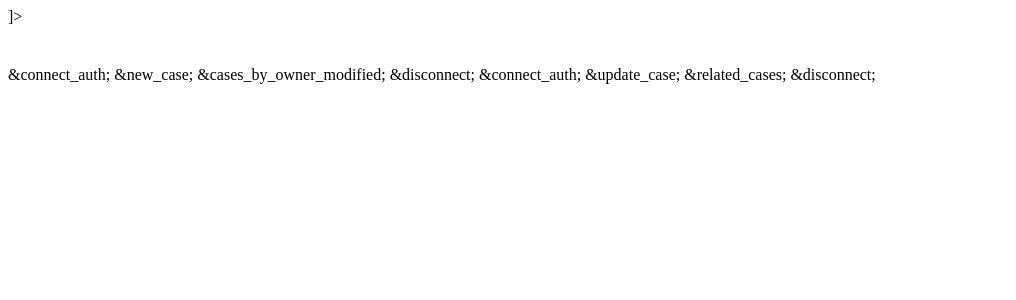
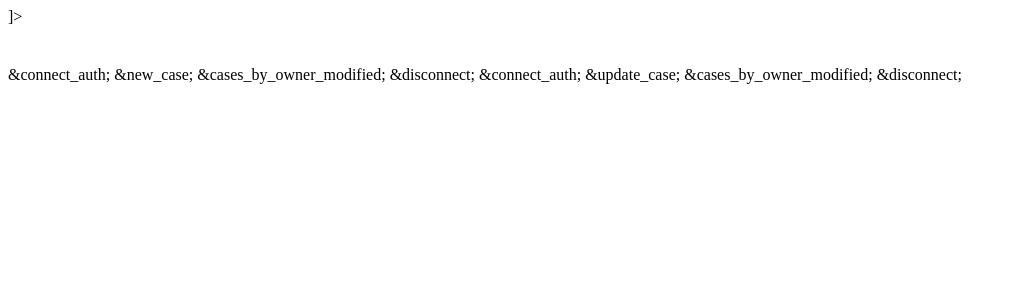
Before and after one commit to dimagi/mobile-endpoint, a Flask app: template tsung/templates/tsung-raw-sql.xml.j2 in a window 1280 px wide. Shown: the top 300 px of the page, without its empty margins (0-1016 px from the left). Run offline with Flask 2, Linux system fonts and the light colour scheme; the template is opened without the code that fills it: most values are stand-ins (such as "Sample title", 1, 10 or a date in 2020); parts of the project's set-up code (start-up, migrations or seed data) failed here and were passed over.

Commit message:
don't query related cases since we don't have any

```diff
--- a/tsung/templates/tsung-raw-couch.xml.j2
+++ b/tsung/templates/tsung-raw-couch.xml.j2
@@ -4,7 +4,6 @@
     <!ENTITY new_case SYSTEM "{{ transactions_dir }}/new_case.xml">
     <!ENTITY update_case SYSTEM "{{ transactions_dir }}/update_case.xml">
     <!ENTITY cases_by_owner_modified SYSTEM "{{ transactions_dir }}/get_cases_by_owner_modified.xml">
-    <!ENTITY related_cases SYSTEM "{{ transactions_dir }}/get_related_cases.xml">
 {% endblock %}
 
 {% block new_case_recipe %}
@@ -15,5 +14,5 @@
 
 {% block update_case_recipe %}
     &update_case;
-    &related_cases;
+    &cases_by_owner_modified;
 {% endblock %}
--- a/tsung/templates/tsung-raw-sql.xml.j2
+++ b/tsung/templates/tsung-raw-sql.xml.j2
@@ -5,7 +5,6 @@
     <!ENTITY new_case SYSTEM "{{ transactions_dir }}/new_case.xml">
     <!ENTITY update_case SYSTEM "{{ transactions_dir }}/update_case.xml">
     <!ENTITY cases_by_owner_modified SYSTEM "{{ transactions_dir }}/get_cases_by_owner_modified.xml">
-    <!ENTITY related_cases SYSTEM "{{ transactions_dir }}/get_related_cases.xml">
     <!ENTITY disconnect SYSTEM "{{ transactions_dir }}/disconnect.xml">
 {% endblock %}
 
@@ -20,6 +19,6 @@
 {% block update_case_recipe %}
     &connect_auth;
     &update_case;
-    &related_cases;
+    &cases_by_owner_modified;
     &disconnect;
 {% endblock %}
```
